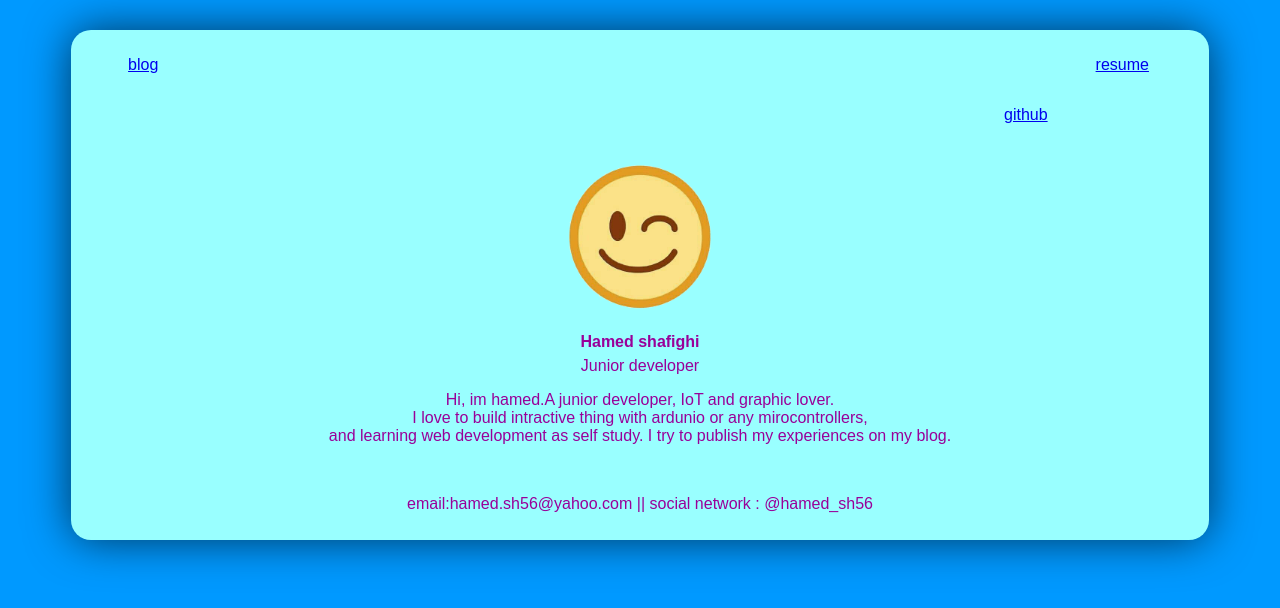
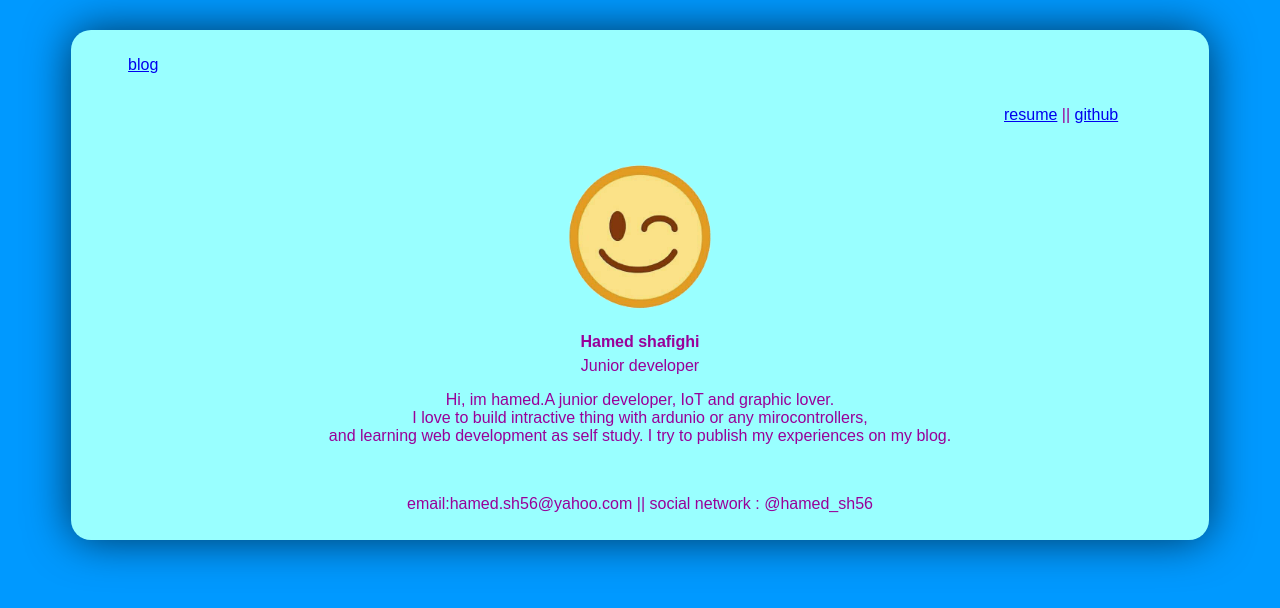
Before and after one commit to hamedd-sh56/hamedd, a plain HTML site: page index.html in a window 1280 px wide. Drawn offline with Linux system fonts and the light colour scheme; a web font is replaced by a local one.

Commit message:
Update index.html

```diff
--- a/index.html
+++ b/index.html
@@ -14,8 +14,8 @@
         <div class="content">
             <div class="top">
                 <p class="right"><a href="blog.html">blog</a></p>
-                <p class="left"><a href="https://atbox.io/5354239823101/resume" target="_blank">resume</a></p>
-                <p class="left"><a href="https://github.com/hamedd-sh56" target="_blank">github</a></p>
+                <p class="left"><a href="https://atbox.io/5354239823101/resume" target="_blank">resume</a> || <a href="https://github.com/hamedd-sh56" target="_blank">github</a></p>
+
             </div>
             <div class="center">
                 <div class="logo">
```
